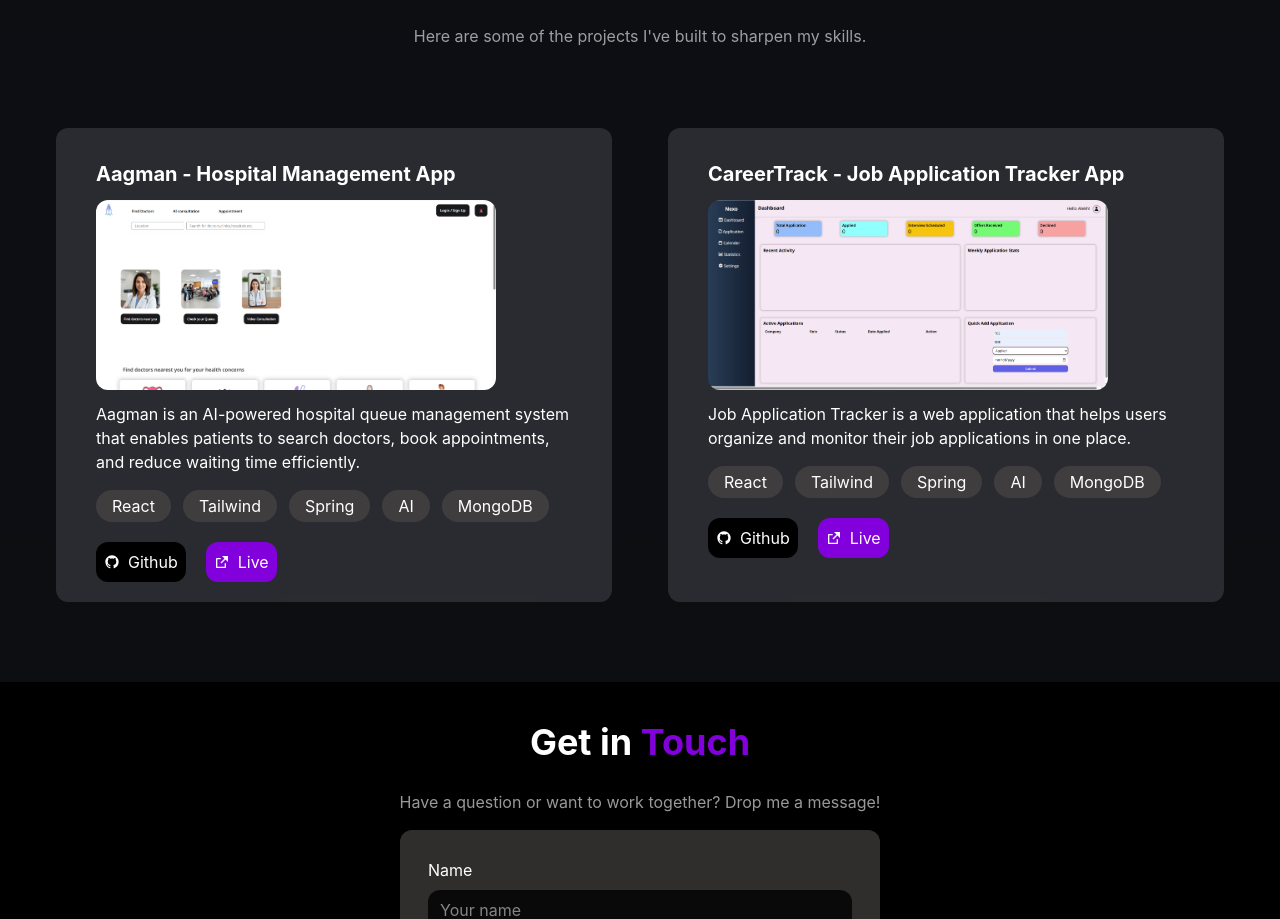
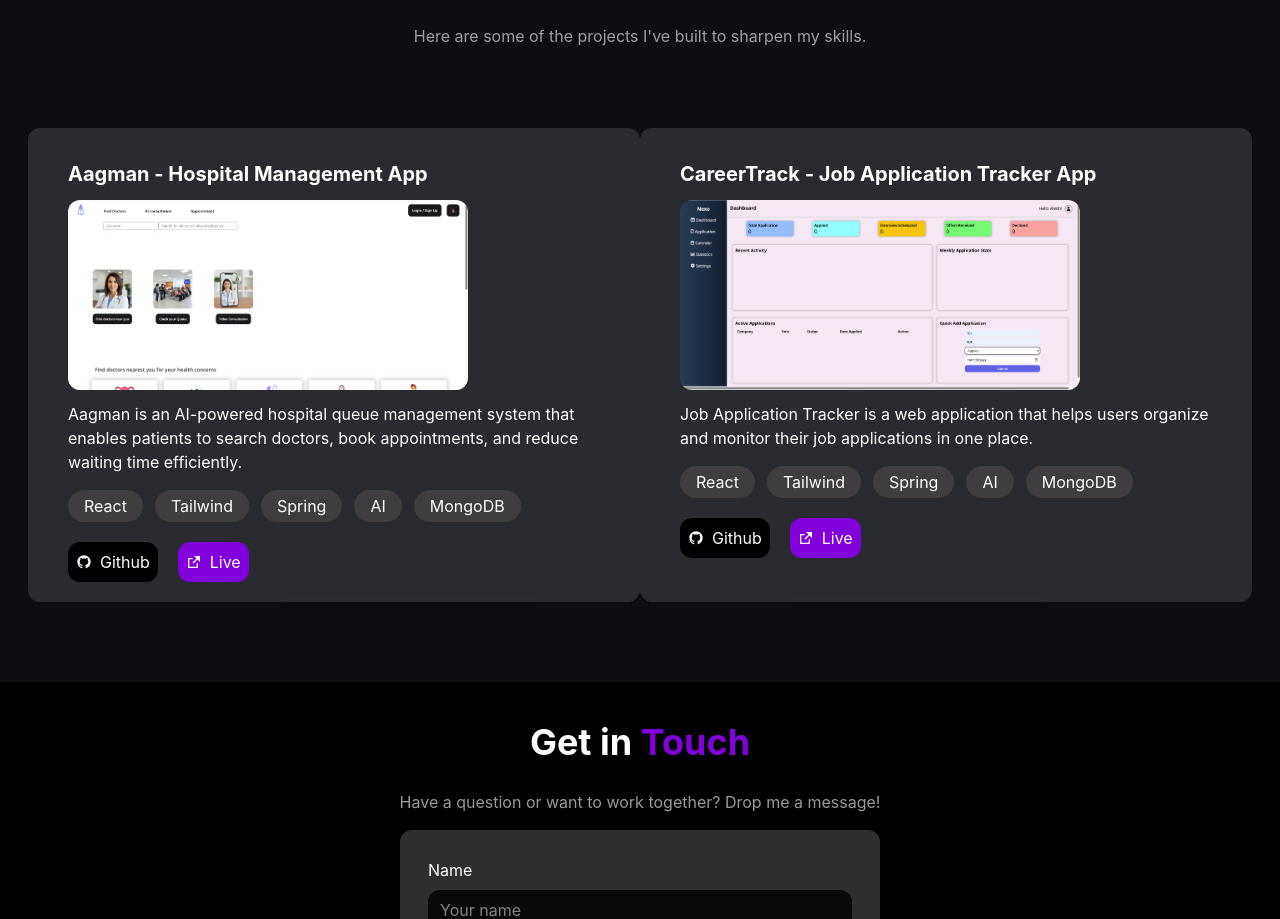
Before and after one commit to alekh-thakur/Portfolio-UI, a React (Vite) app: page / in a window 1280 px wide. Shown: the part 2260-3179 px from the top of the page. Built offline with nearby package versions, Linux system fonts and the light colour scheme.

Commit message:
Fixed UI issues

```diff
--- a/src/components/Footer.jsx
+++ b/src/components/Footer.jsx
@@ -31,8 +31,8 @@ const Footer = ({ dark }) => {
           <p>{date} | Developed by Alekh </p>
         </div>
         <div className="flex gap-3 pb-4 mt-5">
-          {socialLinks.map(({ icon, href, target }) => (
-            <a className={btnClass} href={href} target={target}>
+          {socialLinks.map(({ icon, href, target },index) => (
+            <a key={index} className={btnClass} href={href} target={target}>
               {icon}
             </a>
           ))}
--- a/src/components/Projects.jsx
+++ b/src/components/Projects.jsx
@@ -6,6 +6,7 @@ const Projects = ({dark}) =>{
     const techStack = ["React","Tailwind","Spring","AI","MongoDB"];
     const projectOverview = [
         {
+            id:1,
             head:"Aagman - Hospital Management App",
             img:aagman,
             desc:"Aagman is an AI-powered hospital queue management system that enables patients to search doctors, book appointments, and reduce waiting time efficiently.",
@@ -15,6 +16,7 @@ const Projects = ({dark}) =>{
             overlay:"Work in progress"
         },
         {
+            id:2,
             head:"CareerTrack - Job Application Tracker App",
             img: job,
             desc:"Job Application Tracker is a web application that helps users organize and monitor their job applications in one place.",
@@ -37,8 +39,8 @@ const Projects = ({dark}) =>{
             </div>
             <div className="grid grid-rows-1 lg:grid lg:grid-cols-2 md:grid md:grid-cols-2 mt-10 mx-7" data-aos = "fade-up" data-aos-duration = "1000" >
                 {
-                    projectOverview.map(({head,img,desc,github,live,href,overlay})=>(
-                        <div key={head} className={`mx-7 mt-10  px-10 py-5 rounded-xl  ${dark ? "bg-[#2f3034e2]" : "bg-[#c2d7f6]"}`}>
+                    projectOverview.map(({id,head,img,desc,github,live,href,overlay})=>(
+                        <div key={id} className={`w-full mt-10  px-10 py-5 rounded-xl  ${dark ? "bg-[#2f3034e2]" : "bg-[#c2d7f6]"}`}>
                             <h1 className="font-bold text-xl mt-3">{head}</h1>
                             <div className="mt-3 relative group overflow-hidden ">
                                 <img src={img} className="w-100 rounded-xl " alt="" />
@@ -54,7 +56,7 @@ const Projects = ({dark}) =>{
                             <div className="mt-4 flex flex-wrap gap-3 ">
                                 {
                                     techStack.map((item)=>(
-                                        <p key={head} className={`${dark ? "bg-[#4f4b4b9b]" : "bg-[#92b9fb]"} py-1 px-4 rounded-2xl text-center`} >
+                                        <p key={item} className={`${dark ? "bg-[#4f4b4b9b]" : "bg-[#92b9fb]"} py-1 px-4 rounded-2xl text-center`} >
                                             {item}
                                         </p>
                                     ))
```
